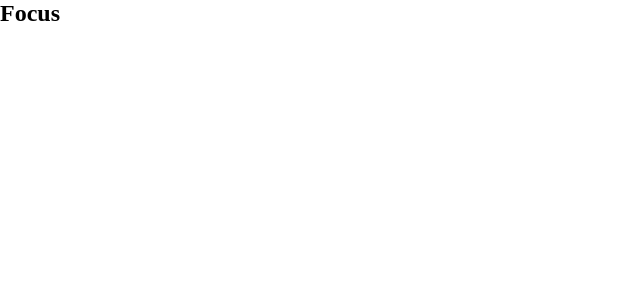
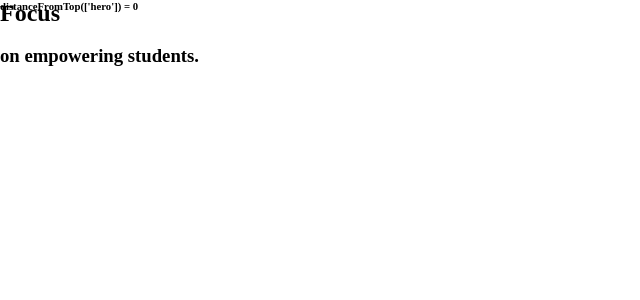
Before and after one commit to focustimetech/ftt-landing, a React app: page / in a window 1280 px wide. Shown: the top 300 px of the page, without its empty margins (0-640 px from the left). Built offline with nearby package versions, Linux system fonts and the light colour scheme.

Commit message:
Begin calculating distance

```diff
--- /dev/null
+++ b/src/assets/styles/components/_topnav.scss
@@ -0,0 +1,6 @@
+.topnav {
+    width: 100vw;
+    position: fixed;
+    top: 0;
+    left: 0;
+}
--- a/src/assets/styles/main.scss
+++ b/src/assets/styles/main.scss
@@ -5,3 +5,7 @@
 @import "./common/layout";
 
 /* Components */
+@import "./components/topnav";
+
+/* Sections */
+@import "./sections/hero";
--- a/src/assets/styles/sections/_hero.scss
+++ b/src/assets/styles/sections/_hero.scss
@@ -0,0 +1,3 @@
+.hero_section {
+    min-height: 200vh;
+}
--- a/src/components/App.tsx
+++ b/src/components/App.tsx
@@ -1,3 +1,4 @@
+import * as React from 'react'
 import '../assets/styles/main.scss'
 
 // Sections
@@ -6,13 +7,26 @@ import Hero from './Sections/Hero'
 // Components
 import TopNav from './TopNav'
 
-import * as React from 'react'
+export const distanceFromTop = (elementIDs: string[]): number => {
+    let height: number = 0
+    elementIDs.forEach((elementID: string) => {
+        const el = document.querySelector(`#${elementID}`)
+        if (el) {
+            height += document.querySelector(`#${elementID}`).clientHeight
+        }
+    })
+    return height - window.innerHeight - window.scrollY
+}
 
 class App extends React.Component {
+    componentDidMount() {
+        addEventListener('scroll', () => this.forceUpdate(), false)
+    }
+
     render() {
         return (
             <>
-                <TopNav />
+                <TopNav data={`distanceFromTop(['hero']) = ${distanceFromTop(['hero'])}`} />
                 <Hero />
             </>
         )
--- a/src/components/Sections/Hero.tsx
+++ b/src/components/Sections/Hero.tsx
@@ -7,17 +7,23 @@ const messages: string[] = [
     'on your school\'s needs'
 ]
 
-class Hero extends React.Component {
+interface IState {
+    messageIndex: number
+}
+
+class Hero extends React.Component<{}, IState> {
+    state: IState = { messageIndex: 0 }
+
     componentDidMount() {
 
     }
 
     render() {
         return (
-            <section className={classNames('section', 'hero_section')}>
+            <section id='hero' className={classNames('section', 'hero_section')}>
                 <div className='section__inner'>
                     <h1 className='focus'>Focus</h1>
-                    <h3 className='focus_subheader'></h3>
+                    <h3 className='focus_subheader'>{messages[this.state.messageIndex]}</h3>
                 </div>
             </section>
         )
--- a/src/components/TopNav.tsx
+++ b/src/components/TopNav.tsx
@@ -1,8 +1,12 @@
 import * as React from 'react'
 
-const TopNav = () => {
+interface IProps {
+    data: string
+}
+
+const TopNav = (props: IProps) => {
     return (
-        <nav className='topnav'></nav>
+        <nav id='topnav' className='topnav'><h6>{props.data}</h6></nav>
     )
 }
 
```
Also changed, not shown: 1 other file (tests, documents, lock files or other folders).
